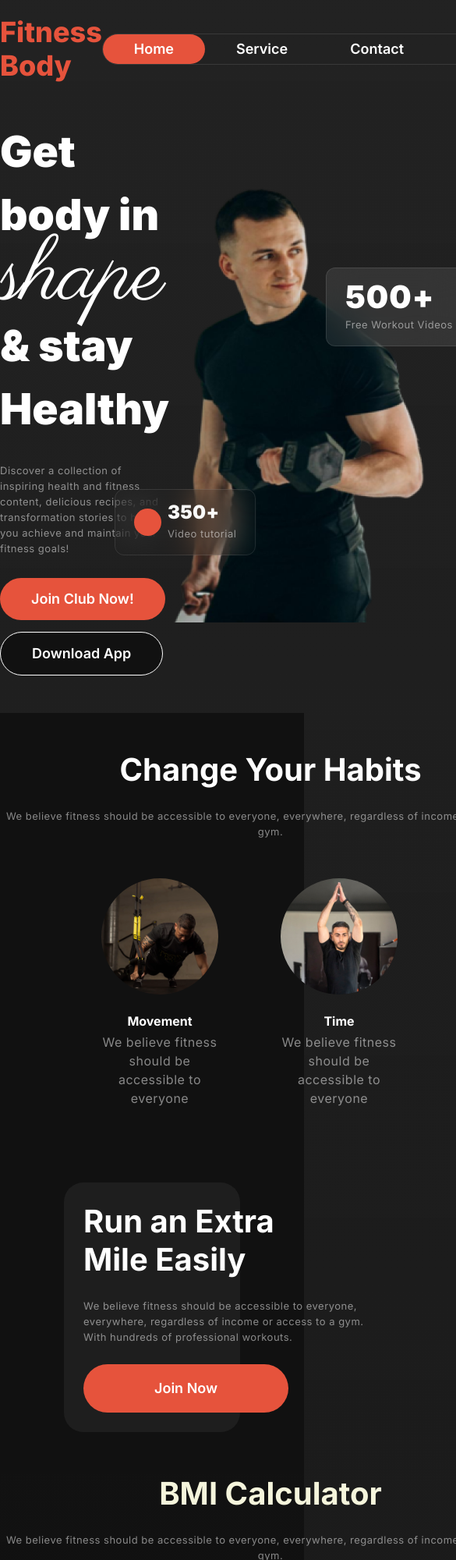
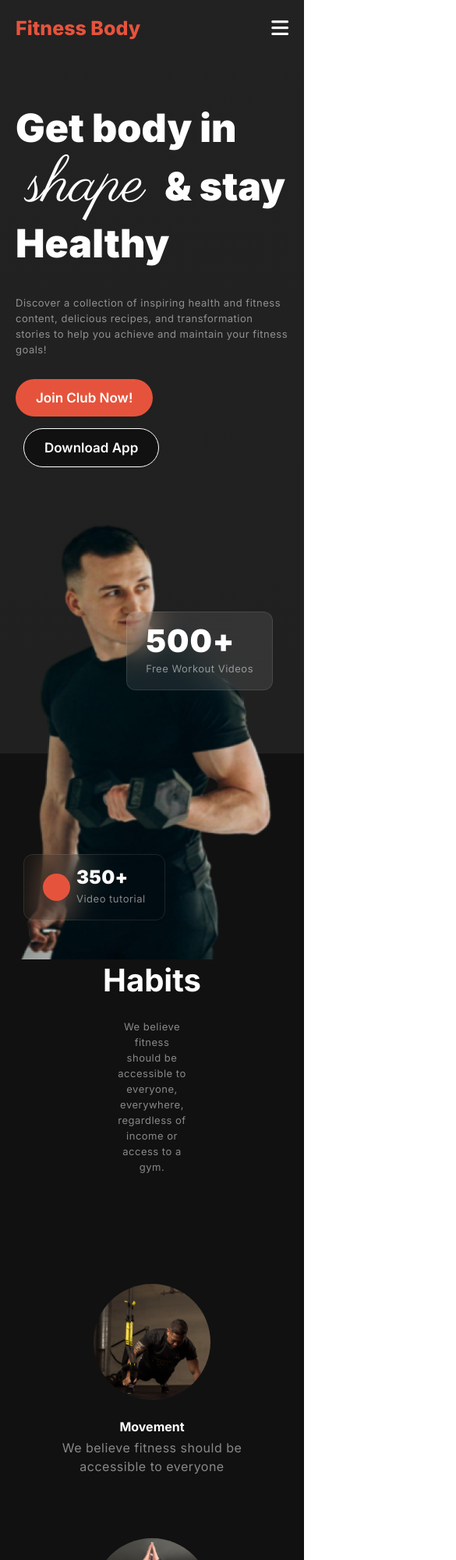
Before and after one commit to TousifSadequeChowdhury/Fitness, a plain HTML site: page index.html in a window 390 px wide. Shown: the top 2000 px of the page at 78% size, 585 px wide, since content can reach past the window. Drawn offline with Linux system fonts and the light colour scheme; a web font is replaced by a local one.

Commit message:
add style for small device

```diff
--- a/style.css
+++ b/style.css
@@ -556,3 +556,150 @@ color: var(--second-bg-color);
   max-width: 380px;
 }
 }
+/* Devices from 577px to 992px*/
+/* @media (max-width: 992px) {
+} */
+/* Devices from 0px to 576px */
+@media (max-width: 576px) {
+  #header {
+    min-height: 80px;
+    padding-top: 21px;
+}
+  .header_nav {
+    justify-content: space-between;
+    padding: 0px 20px;
+  }
+  .brand_name{
+    font-size: 25px;
+  }
+  .nav_item {
+    display: none;
+  }
+  .bars {
+    color: var(--text-color);
+    font-size: 25px;
+    display: block;
+  }
+  /* hero part  */
+  .hero_div {
+    display: block;
+    padding: 0px 20px;
+  }
+  .hero_text_div {
+    width: 100%;
+  }
+  .hero_text_div h1 {
+    font-size: 50px;
+}
+  .hero_font_style{
+    margin: 0px 15px;
+    font-size: 5rem;
+  }
+  .hero_img_div {
+    padding-top: 50px;
+    text-align: center;
+    display: block;
+  }
+  .hero_img_div img{
+    width: 100%;
+       display: block;
+  }
+  .btn {
+    font-size: 17px;
+    padding: 13px 26px;
+  }
+  .btn-download {
+    margin-top: 15px;
+    margin-left: 10px;
+  }
+  .hero_Workout_videos_div {
+    position: absolute;
+    right: 20px;
+    top: 185px;
+  }
+  .hero_videos_tutorial_div {
+    position: absolute;
+    left: 10px;
+    bottom: 50px;
+  }
+  /* habit Image section */
+.habits_div {
+    margin-top: 30px; /* Add spacing between hero_div and habits_div */
+    padding:90px;
+  }
+  .habits_text_div p {
+    width: 100%;
+    padding: 0px 60px;
+  }
+  .habits_img_div {
+    grid-template-columns: auto;
+    margin: 0px 61px;
+  }
+  /* Run div  */
+  .Run_div {
+    display: block;
+    padding: 25px;
+    margin: 0px 20px;
+  }
+  .Run_text_div {
+    width: 100%;
+  }
+  .Run_text_div h1 {
+    margin-right: 0px;
+  }
+  .Run_text_div p {
+    width: 100%;
+  }
+  .join_btn_style {
+    width: 100%;
+    padding: 20px 0px;
+  }
+  .run_img_div_style {
+    margin: 0px;
+    padding-top: 30px;
+  }
+  /* bmi claculator  */
+  .bmiCalculator_text_div p {
+    width: 100%;
+}
+.bmiCalculator_menu {
+  margin: 0px 20px;
+  row-gap: 42px;
+}
+.form_input_div {
+  column-gap: 10px;
+}
+
+  /* Team_div */
+  .Team_div {
+    display: grid;
+    grid-template-columns: auto;
+    margin: 0px 20px;
+    gap: 18px;
+  }
+  .team_img_div_style img {
+    width: 100%;
+    height: auto;
+  }
+  .text_title {
+    font-size: 15px;
+  }
+
+  /* Footer */
+  .footer_div {
+    margin: 0px 20px;
+  }
+  .flex_first_item {
+    flex: 100%;
+    margin-bottom: 30px;
+  }
+  .flex_second_item {
+    flex: 100%;
+
+    margin-bottom: 30px;
+  }
+  .footer_copyright {
+    margin: 0px 20px;
+
+  }
+}
```
